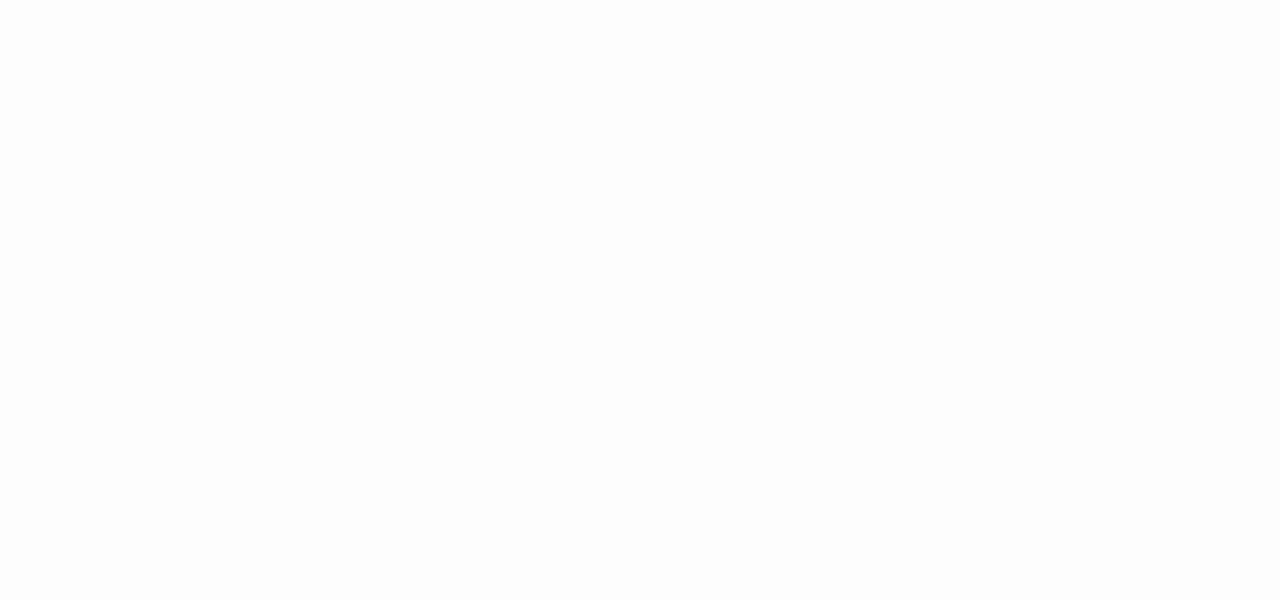
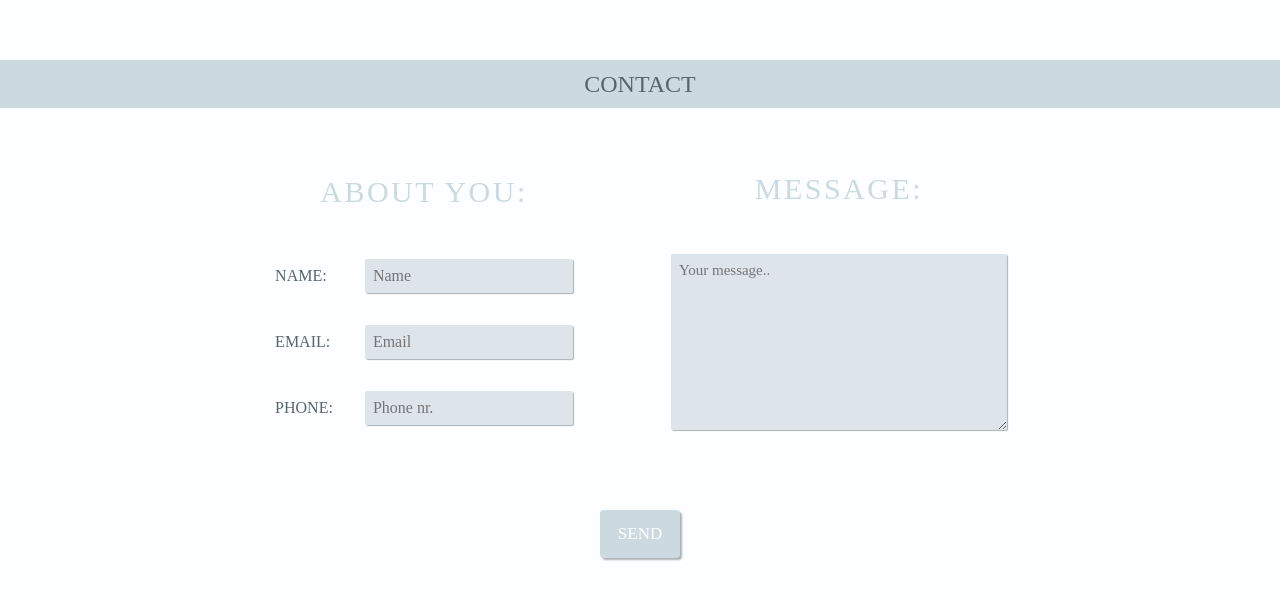
Before and after one commit to Linneaeas/beauty-blog, an Angular app: page /About in a window 1280 px wide. Shown: the part 700-1300 px from the top of the page. Before the commit the page ends 800 px from the top, so only its background shows below. Built offline with nearby package versions, Linux system fonts and the light colour scheme.

Commit message:
Contact form displays from the bottom up on scroll.

```diff
--- a/src/app/app.component.css
+++ b/src/app/app.component.css
@@ -1,6 +1,9 @@
 header {
   background-color: var(--primaryMedium);
   padding: 1em;
+  position: fixed;
+  width: 100%;
+  top: 0;
 }
 ul {
   list-style: none;
--- a/src/app/app.module.ts
+++ b/src/app/app.module.ts
@@ -8,6 +8,7 @@
 import { HomeComponent } from './pages/home/home.component';
 import { BlogComponent } from './pages/blog/blog.component';
 import { CreatePostComponent } from './pages/create-post/create-post.component';
+import { ContactComponent } from './pages/contact/contact.component';
 
 @NgModule({
   declarations: [
@@ -16,6 +17,7 @@
     HomeComponent,
     BlogComponent,
     CreatePostComponent,
+    ContactComponent,
   ],
   imports: [BrowserModule, AppRoutingModule, FormsModule],
   providers: [LocalStorageService],
--- a/src/app/pages/about/about.component.css
+++ b/src/app/pages/about/about.component.css
@@ -1,3 +1,9 @@
+.AboutPage {
+  position: fixed;
+  top: 5rem;
+  z-index: -1;
+  width: 100%;
+}
 .About {
   display: flex;
   align-items: center;
@@ -15,6 +21,7 @@
   justify-content: center;
   flex-wrap: wrap;
   gap: 1em;
+  padding: 1rem;
 }
 
 .BodyTextContainer {
--- a/src/app/pages/about/about.component.html
+++ b/src/app/pages/about/about.component.html
@@ -69,3 +69,5 @@
     </div>
   </section>
 </main>
+
+<app-contact></app-contact>
--- /dev/null
+++ b/src/app/pages/contact/contact.component.css
@@ -0,0 +1,67 @@
+.ContactPage {
+  margin-top: 95vh;
+  background: var(--primaryLight);
+}
+.ContactHeader {
+  display: flex;
+  align-items: center;
+  justify-content: center;
+  width: 100%;
+  height: 3rem;
+  background-color: var(--primaryMedium);
+  position: sticky;
+  top: 5rem;
+}
+.ContactForm {
+  display: flex;
+  flex-direction: column;
+  align-items: center;
+  justify-content: center;
+  background: var(--primaryLight);
+  padding: 1rem;
+  padding-top: 1rem;
+  padding-bottom: 8rem;
+}
+h3 {
+  font-size: 30px;
+  letter-spacing: 2.5px;
+  color: var(--primaryMedium);
+}
+.FormFields {
+  display: flex;
+  align-items: center;
+  justify-content: center;
+  flex-wrap: wrap;
+  gap: 4rem;
+  padding: 2rem;
+}
+.Column {
+  display: flex;
+  flex-direction: column;
+  align-items: center;
+  justify-content: center;
+  gap: 2rem;
+}
+td {
+  margin: 1rem;
+}
+.Row {
+  display: flex;
+  align-items: center;
+  justify-content: space-between;
+}
+.Message {
+  display: flex;
+  align-items: center;
+  margin: 1rem;
+}
+.SendBTN {
+  margin-top: 2rem;
+  height: 3rem;
+  width: 5rem;
+}
+.Confirm {
+  font-size: 20px;
+  text-align: center;
+  padding: 1rem;
+}
--- /dev/null
+++ b/src/app/pages/contact/contact.component.html
@@ -0,0 +1,81 @@
+<main class="ContactPage">
+  <header class="ContactHeader"><h2>CONTACT</h2></header>
+
+  <form *ngIf="!sent" class="ContactForm">
+    <div class="FormFields">
+      <div class="Column">
+        <h3>ABOUT YOU:</h3>
+        <table class="ContactInfo">
+          <tr class="Row">
+            <td><label for="name">NAME:</label></td>
+            <td>
+              <input
+                class="MInput"
+                type="text"
+                id="name"
+                name="name"
+                placeholder="Name"
+                [(ngModel)]="yourName"
+              />
+            </td>
+          </tr>
+
+          <tr class="Row">
+            <td><label for="email">EMAIL:</label></td>
+            <td>
+              <input
+                class="MInput"
+                type="email"
+                id="email"
+                name="email"
+                placeholder="Email"
+                [(ngModel)]="yourEmail"
+              />
+            </td>
+          </tr>
+          <tr class="Row">
+            <td><label for="number">PHONE:</label></td>
+            <td>
+              <input
+                class="MInput"
+                type="text"
+                id="number"
+                name="number"
+                placeholder="Phone nr."
+                [(ngModel)]="yourNumber"
+              />
+            </td>
+          </tr>
+        </table>
+      </div>
+
+      <div class="Column">
+        <h3>MESSAGE:</h3>
+        <div class="Message">
+          <textarea
+            class="MTextarea"
+            id="message"
+            name="message"
+            placeholder="Your message.."
+            [(ngModel)]="yourMessage"
+          ></textarea>
+        </div>
+      </div>
+    </div>
+
+    <div class="Send">
+      <input
+        class="SendBTN"
+        type="submit"
+        name="send"
+        id="send"
+        value="SEND"
+        (click)="onSubmit()"
+      />
+    </div>
+  </form>
+  <div class="Confirm" *ngIf="sent">
+    <p>Thank you for your message. I will answer you as soon as possible!</p>
+    <p>Kind regards, Alex</p>
+  </div>
+</main>
--- /dev/null
+++ b/src/app/pages/contact/contact.component.ts
@@ -0,0 +1,32 @@
+import { Component } from '@angular/core';
+
+@Component({
+  selector: 'app-contact',
+  templateUrl: './contact.component.html',
+  styleUrls: ['./contact.component.css'],
+})
+export class ContactComponent {
+  /*CONTACT ME FORM*/
+  showFormFields: boolean = false;
+  sent: boolean = false;
+  yourName: string = '';
+  yourEmail: string = '';
+  yourMessage: string = '';
+  yourNumber: string = '';
+
+  onSubmit() {
+    console.log('Name:', this.yourName);
+
+    console.log('Email:', this.yourEmail);
+    console.log('Phone:', this.yourNumber);
+    console.log('Message:', this.yourMessage);
+
+    this.yourName = '';
+
+    this.yourEmail = '';
+    this.yourNumber = '';
+    this.yourMessage = '';
+    this.showFormFields = false;
+    this.sent = true;
+  }
+}
--- a/src/styles.css
+++ b/src/styles.css
@@ -24,7 +24,8 @@
   color: var(--primaryDark);
 }
 button,
-.FileInput {
+.FileInput,
+.SendBTN {
   background-color: var(--primaryMedium);
   color: var(--discreteFont);
   font-size: 17px;
@@ -39,7 +40,8 @@
   align-items: center;
 }
 button:hover,
-.FileInput:hover {
+.FileInput:hover,
+.SendBTN:hover {
   color: var(--primaryDark);
   cursor: pointer;
   scale: 110%;
@@ -63,11 +65,17 @@
   box-shadow: 1px 1px 1px 1px var(--boxShadow);
   border: 0.5px solid var(--boxShadow);
 }
-
+.SInput {
+  width: 10rem;
+  font-size: 16px;
+}
 .MInput {
   width: 12rem;
-  text-align: center;
   font-size: 16px;
+}
+.MTextarea {
+  height: 10rem;
+  width: 20rem;
 }
 .LTextarea {
   height: 20rem;
```
Also changed, not shown: 1 other file (tests, documents, lock files or other folders).
